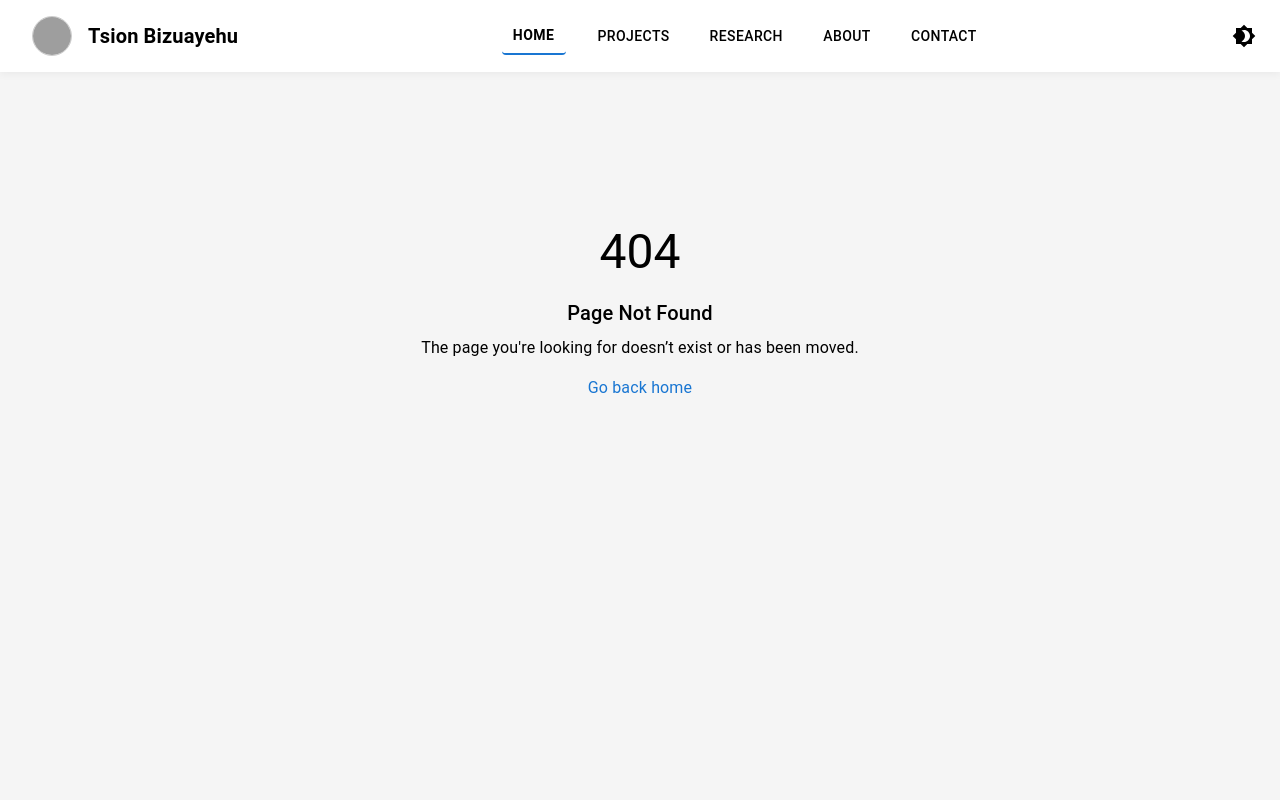
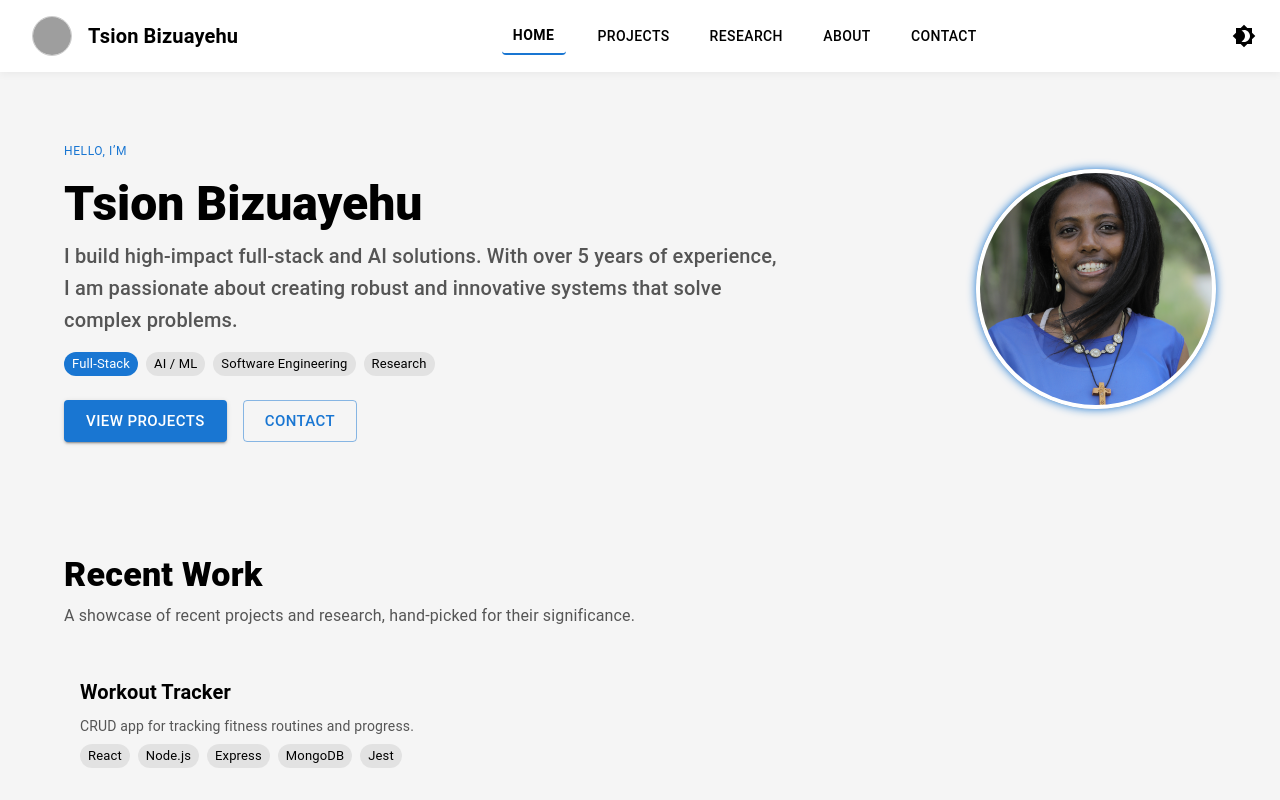
Before and after one commit to TSION2121/my-portfolio, a React (Vite) app: page / in a window 1280 px wide. Before the commit this address had no page. Shown: the top 800 px of the page. Built offline with nearby package versions, Linux system fonts and the light colour scheme; grey boxes are pictures that could not be loaded.

Commit message:
feat: Add 404.html to support client-side routing

```diff
--- a/src/App.jsx
+++ b/src/App.jsx
@@ -35,7 +35,7 @@ const AppRoutes = () => {
     return (
         <AnimatePresence mode="wait">
             <Routes location={location} key={location.pathname}>
-                <Route path="/my-portfolio/" element={<Home />} />
+                <Route path="/" element={<Home />} />
                 <Route path="/projects" element={<ProjectsPage />} />
                 <Route path="/projects/:id" element={<ProjectDetail />} />
                 <Route path="/research" element={<Research />} />
--- a/src/components/Hero.jsx
+++ b/src/components/Hero.jsx
@@ -143,7 +143,7 @@ export default function Hero() {
 
                     <AnimatedAvatarContainer initial={{ opacity: 0, scale: 0.8 }} animate={{ opacity: 1, scale: 1 }} transition={{ duration: 0.6, delay: 0.6 }}>
                         <AvatarImage
-                            src="../src/assets/profile3.png"
+                            src="src/assets/profile3.png"
                             alt="A professional headshot of Tsion Bizuayehu"
                         />
                     </AnimatedAvatarContainer>
--- a/src/pages/ResumePage.jsx
+++ b/src/pages/ResumePage.jsx
@@ -7,6 +7,7 @@ import { PdfContainer } from '../styles/Resume.styles'; // Import from the new f
 
 export default function ResumePage() {
     const resumeUrl = '/assets/resume/resume.pdf';
+    // const resumeUrl = '/public/assets/resume/resume.pdf';
 
     return (
         <PageWrapper>
```
